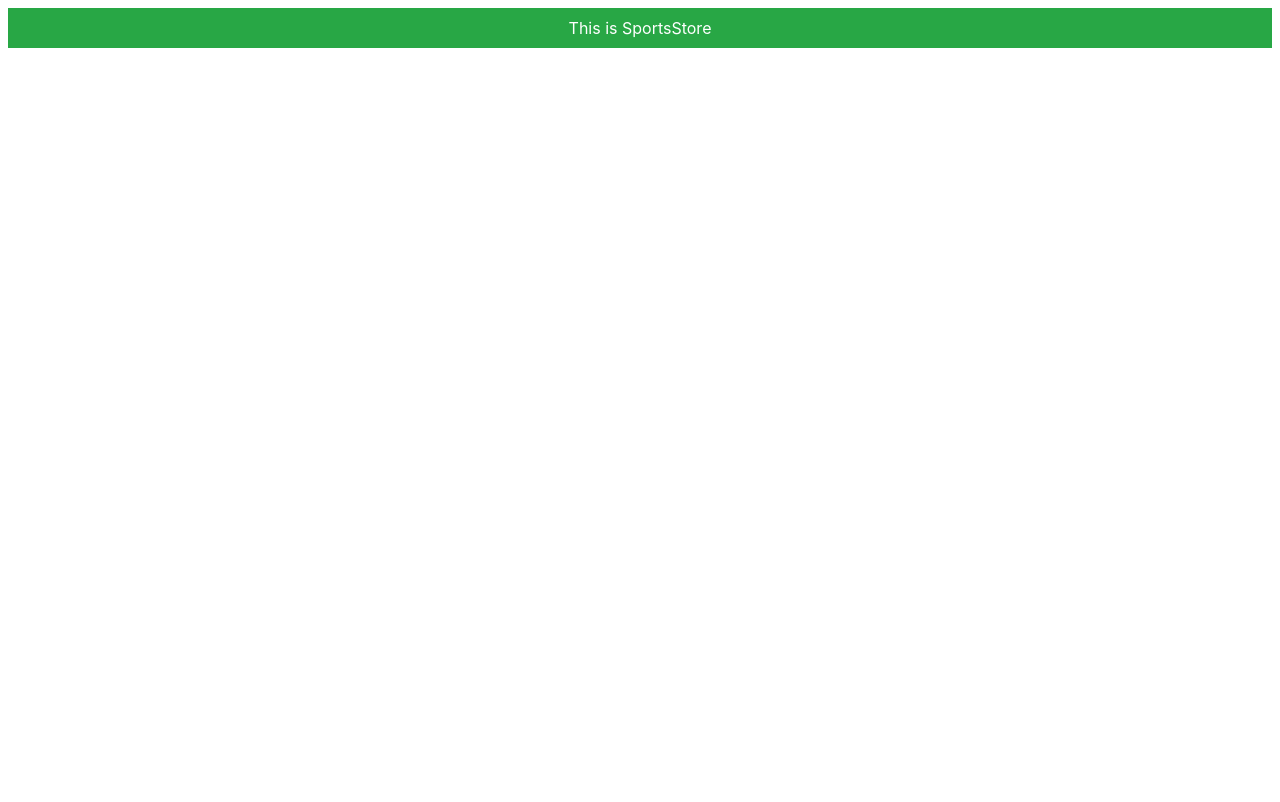
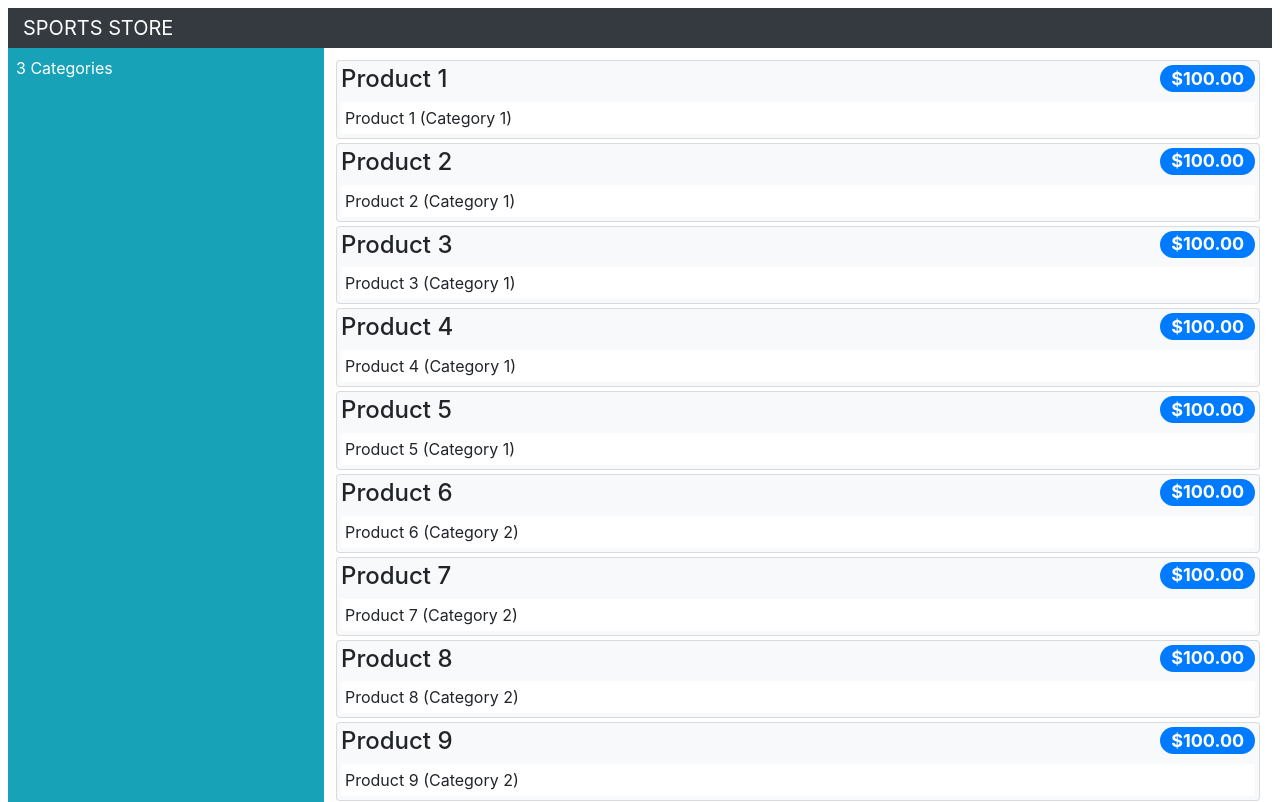
Before and after one commit to Alexander-Akimov/SportsStore, an Angular app: page /store in a window 1280 px wide. Shown: the top 802 px of the page. Built offline with nearby package versions, Linux system fonts and the light colour scheme.

Commit message:
Add static data source,

```diff
--- a/src/app/app.component.ts
+++ b/src/app/app.component.ts
@@ -3,9 +3,7 @@ import { Component } from '@angular/core';
 @Component({
   selector: 'app',
   // templateUrl: './app.component.html',
-  template: `<div class="bg-success p-2 text-center text-white">
-               This is SportsStore
-              </div>`
+  template: '<store></store>'
 })
 export class AppComponent {
  // title = 'SportsStore';
--- /dev/null
+++ b/src/app/model/product.model.ts
@@ -0,0 +1,8 @@
+export class Product {
+    constructor(
+        public id?: number,
+        public name?: string,
+        public category?: string,
+        public description?: string,
+        public price?: number) { }
+}
--- /dev/null
+++ b/src/app/model/product.repository.ts
@@ -0,0 +1,33 @@
+import { Injectable } from "@angular/core";
+import { Product } from "./product.model";
+import { StaticDataSource } from "./static.datasource";
+
+@Injectable()
+export class ProductRepository {
+
+    private products: Product[] = [];
+    private categories: string[] = [];
+
+    constructor(private dataSource: StaticDataSource) {
+        dataSource.getProducts().subscribe(data => {
+            this.products = data;
+            this.categories = data
+                .map(p => p.category)
+                .filter((c, index, array) => array.indexOf(c) == index).sort();
+        });
+    }
+
+    getProducts(category: string = null): Product[] {
+        // this.dataSource
+        return this.products
+            .filter(p => category == null || category == p.category);
+    }
+
+    getProduct(id: number): Product {
+        return this.products.find(p => p.id == id);
+    }
+
+    getCategories(): string[] {
+        return this.categories;
+    }
+}
--- /dev/null
+++ b/src/app/model/static.datasource.ts
@@ -0,0 +1,27 @@
+import { Injectable } from "@angular/core";
+import { Product } from "./product.model";
+import { Observable, from } from "rxjs";
+
+@Injectable()
+export class StaticDataSource {
+    private products: Product[] = [
+        new Product(1, "Product 1", "Category 1", "Product 1 (Category 1)", 100),
+        new Product(2, "Product 2", "Category 1", "Product 2 (Category 1)", 100),
+        new Product(3, "Product 3", "Category 1", "Product 3 (Category 1)", 100),
+        new Product(4, "Product 4", "Category 1", "Product 4 (Category 1)", 100),
+        new Product(5, "Product 5", "Category 1", "Product 5 (Category 1)", 100),
+        new Product(6, "Product 6", "Category 2", "Product 6 (Category 2)", 100),
+        new Product(7, "Product 7", "Category 2", "Product 7 (Category 2)", 100),
+        new Product(8, "Product 8", "Category 2", "Product 8 (Category 2)", 100),
+        new Product(9, "Product 9", "Category 2", "Product 9 (Category 2)", 100),
+        new Product(10, "Product 10", "Category 2", "Product 10 (Category 2)", 100),
+        new Product(11, "Product 11", "Category 3", "Product 11 (Category 3)", 100),
+        new Product(12, "Product 12", "Category 3", "Product 12 (Category 3)", 100),
+        new Product(13, "Product 13", "Category 3", "Product 13 (Category 3)", 100),
+        new Product(14, "Product 14", "Category 3", "Product 14 (Category 3)", 100),
+        new Product(15, "Product 15", "Category 3", "Product 15 (Category 3)", 100),
+    ];
+    getProducts(): Observable<Product[]> {
+        return from([this.products]);
+    }
+}
--- /dev/null
+++ b/src/app/store/store.component.html
@@ -0,0 +1,34 @@
+<!-- <div class="navbar navbar-inverse bg-inverse">
+    <a class="navbar-brand">SPORTS STORE</a>
+</div>
+<div class="col-xs-3 bg-info p-1">
+    {{categories.length}} Categories
+</div>
+<div class="col-xs-9 bg-success p-1">
+    {{products.length}} Products
+</div> -->
+
+
+<div class="container-fluid">
+    <div class="row">
+        <div class="col bg-dark text-white">
+            <a class="navbar-brand">SPORTS STORE</a>
+        </div>
+    </div>
+    <div class="row">
+        <div class="col-3 bg-info p-2 text-white">
+            {{categories.length}} Categories
+        </div>
+        <div class="col-9 p-2">
+            <div *ngFor="let product of products" class="card m-1 p-1 bg-light">
+                <h4>
+                    {{product.name}}
+                    <span class="badge badge-pill badge-primary float-right">
+                        {{ product.price | currency:"USD":"symbol":"2.2-2" }}
+                    </span>
+                </h4>
+                <div class="card-text bg-white p-1">{{product.description}}</div>
+            </div>
+        </div>
+    </div>
+</div>
--- /dev/null
+++ b/src/app/store/store.component.ts
@@ -0,0 +1,20 @@
+import { Component } from "@angular/core";
+import { Product } from "../model/product.model";
+import { ProductRepository } from "../model/product.repository";
+
+@Component({
+    selector: "store",
+    templateUrl: "store.component.html"
+})
+export class StoreComponent {
+
+    constructor(private repository: ProductRepository) { }
+
+    get products(): Product[] {
+        return this.repository.getProducts();
+    }
+
+    get categories(): string[] {
+        return this.repository.getCategories();
+    }
+}
```
Also changed, not shown: src/app/app.module.ts (+3 -6 lines), src/app/model/model.module.ts (added, +8 -0 lines), src/app/store/store.module.ts (added, +13 -0 lines).
